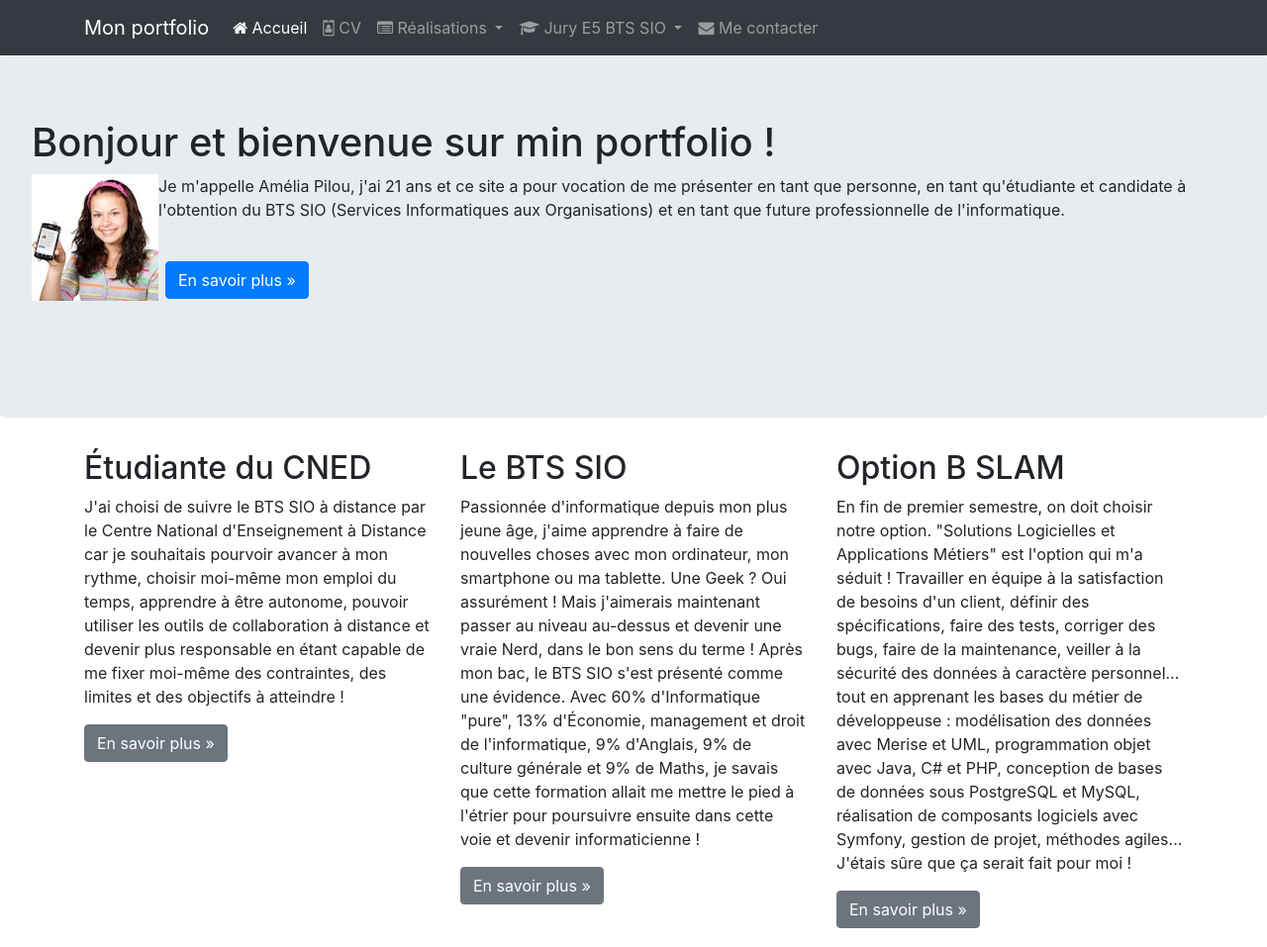
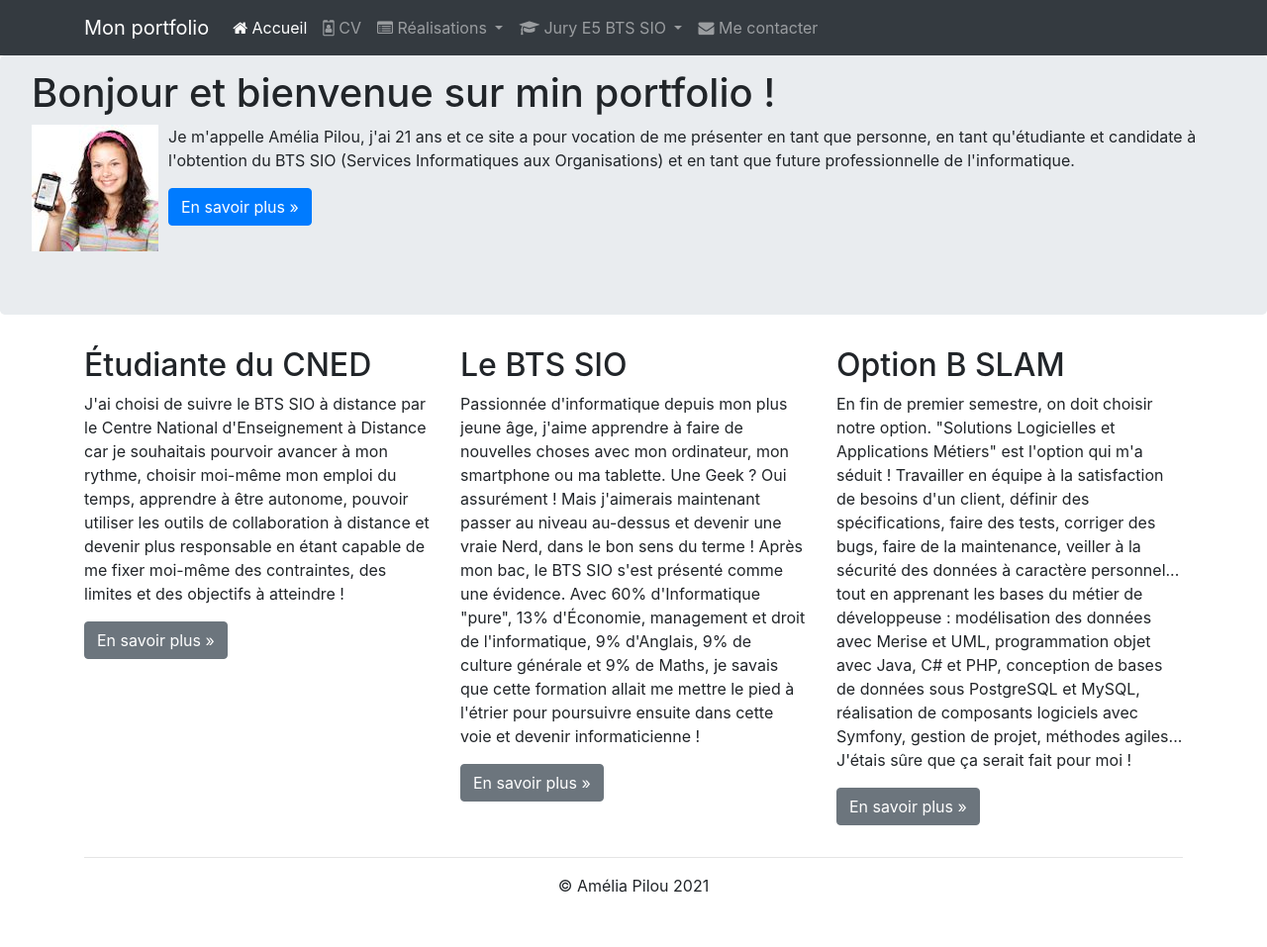
Before and after one commit to M3rwin/M3rwin.github.io, a plain HTML site: page index.html in a window 1280 px wide. Shown: the top 957 px of the page at 99% size. After the commit the page ends 923 px from the top, so only its background shows below. Drawn offline with nearby package versions, Linux system fonts and the light colour scheme.

Commit message:
Ajout d'une photo de profil et d'une bio (plus propre). Task #6 - Ajouter une photo de profil + bio

```diff
--- a/css/style.css
+++ b/css/style.css
@@ -1,10 +1,14 @@
+.bio{
+    display: flex;
+    flex-direction: column;
+    margin-left: 10px;
+}
+
 .presentation{
     display: flex;
     flex-direction: row;
 }
 
-#boutonBio{
-    position: relative;
-    right: -135px;
-    top: -40px;
+.bvn{
+    margin-top: -50px;
 }
--- a/index.html
+++ b/index.html
@@ -119,18 +119,21 @@
         </nav>
 
         <div class="jumbotron">
-            <h1>Bonjour et bienvenue sur min portfolio !</h1>
+            <h1 class="bvn">Bonjour et bienvenue sur min portfolio !</h1>
 
             <div class="presentation">
-            <img alt="photo de profil" src="images/AmeliaPilou.jpg">
-            <p>Je m'appelle Amélia Pilou, j'ai 21 ans et ce site a pour vocation de me présenter en tant que personne, en tant qu'étudiante et candidate à l'obtention du BTS SIO (Services Informatiques aux Organisations) et en tant que future professionnelle de l'informatique.</p>
+                <img alt="photo de profil" src="images/AmeliaPilou.jpg">
+                <div class="bio">
+                <p>Je m'appelle Amélia Pilou, j'ai 21 ans et ce site a pour vocation de me présenter en tant que personne, en tant qu'étudiante et candidate à l'obtention du BTS SIO (Services Informatiques aux Organisations) et en tant que future professionnelle de l'informatique.</p>
 
-                        </p>
+
+
+            <p><a class="btn btn-primary brn-lg" href="https://www.onisep.fr/Ressources/Univers-Fo
+                  rmation/Formations/Post-bac/bts-services-informatiques-aux-organisations-op
+                  tion-b-solutions-logicielles-et-applications-metiers" target="_blank"
+                  role="button">En savoir plus »</a>
+                </div>
             </div>
-            <p><a class="btn btn-primary brn-lg" href="https://www.onisep.fr/Ressources/Univers-Fo
-                              rmation/Formations/Post-bac/bts-services-informatiques-aux-organisations-op
-                              tion-b-solutions-logicielles-et-applications-metiers" target="_blank"
-                              role="button" id="boutonBio">En savoir plus »</a>
         </div> <!-- Emplacement pour le contenu principal de la page -->
 
 
```
